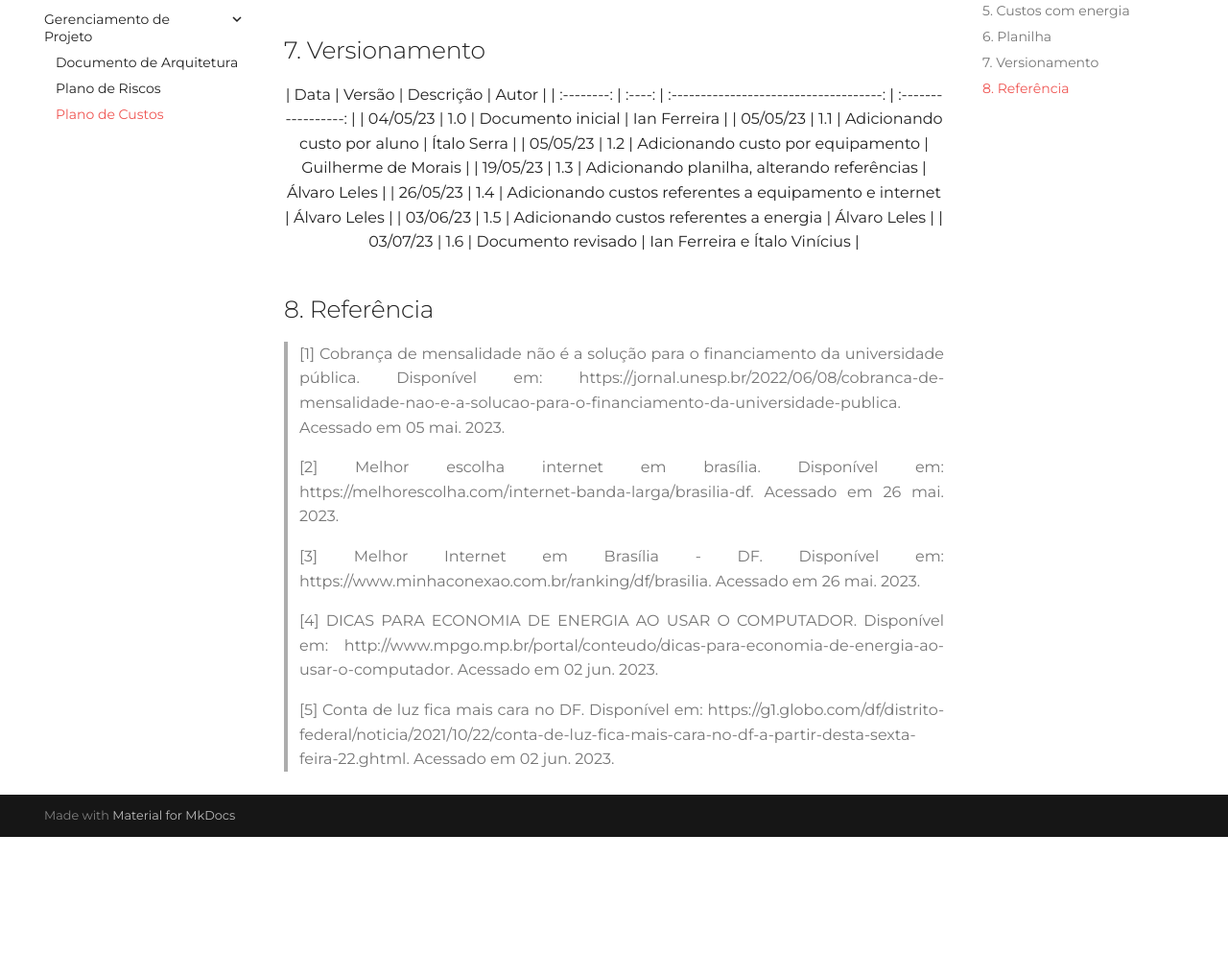
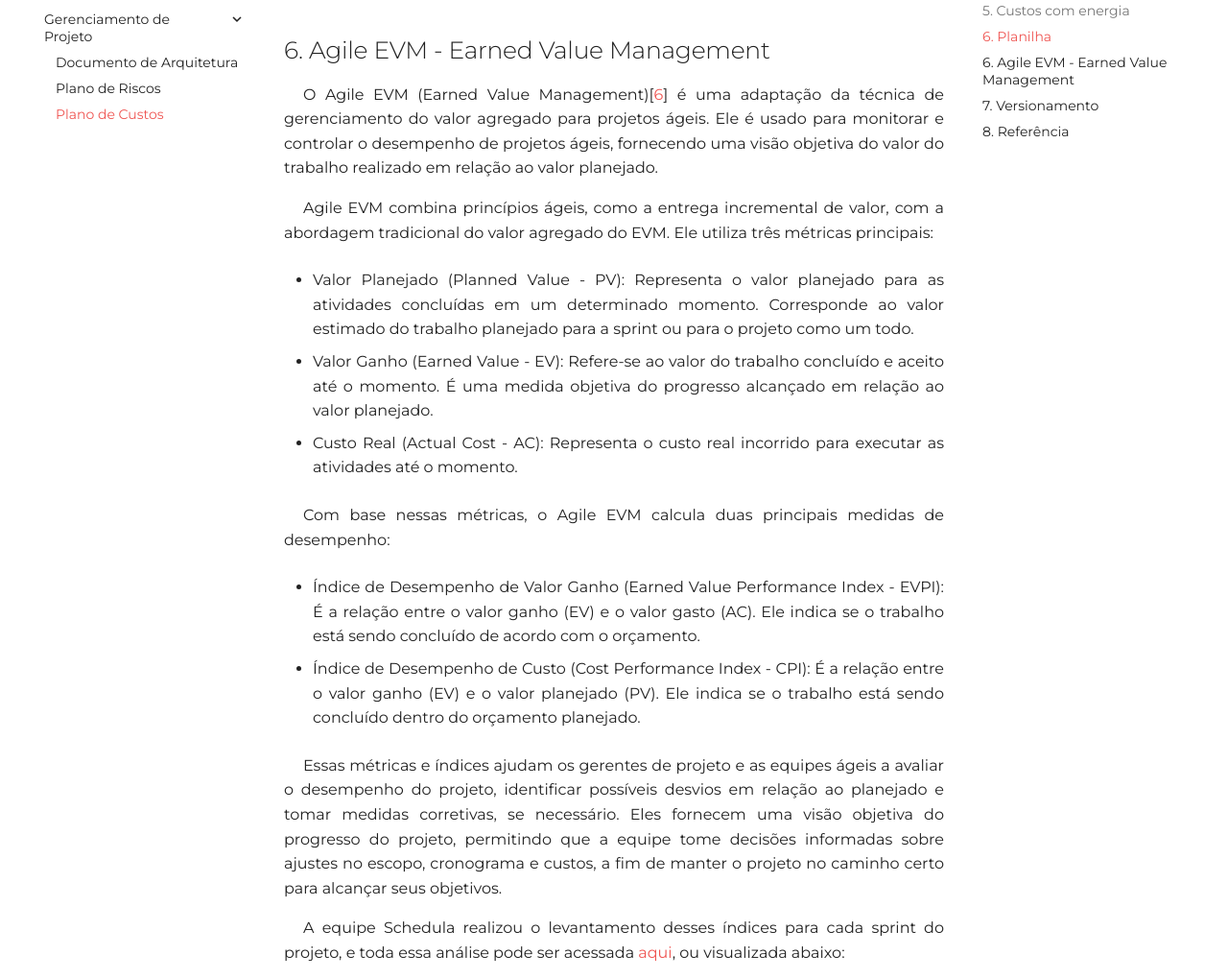
Before and after one commit to DITGO/2023-1-Schedula-Doc, an MkDocs documentation site: the page built from docs/visao_do_produto/plano_custos.md, in a window 1280 px wide and 1400 px high, scrolled down 2495 px. Shown: the part 223-1242 px from the top of the window at 96% size. Built offline with MkDocs 1.6.1 and Material for MkDocs 9.7.7, drawn with Linux system fonts in a browser that asks for light colours; some web fonts are replaced; comment, search, counter and statistics services are not loaded; before the commit the page ends 3590 px from its top, so only the background shows below that; some of the changed text lies outside the part shown; grey boxes are pictures that could not be loaded.

Commit message:
feat: adding EVM topic
Co-authored-by: AlvaroLeles <alvaro.leles@hotmail.com>
Co-authored-by: gabrielbpn <gabrielbpn0802@gmail.com>

```diff
--- a/docs/visao_do_produto/plano_custos.md
+++ b/docs/visao_do_produto/plano_custos.md
@@ -40,6 +40,30 @@
         sandbox='allow-same-origin allow-scripts allow-modals allow-popups allow-popups-to-escape-sandbox'>
 </iframe>
 
+## 6. Agile EVM - Earned Value Management
+
+<p align="justify" style="text-indent: 20px">O Agile EVM (Earned Value Management)[<a href=./#8-referencia>6</a>] é uma adaptação da técnica de gerenciamento do valor agregado para projetos ágeis. Ele é usado para monitorar e controlar o desempenho de projetos ágeis, fornecendo uma visão objetiva do valor do trabalho realizado em relação ao valor planejado.</p>
+
+<p align="justify" style="text-indent: 20px">Agile EVM combina princípios ágeis, como a entrega incremental de valor, com a abordagem tradicional do valor agregado do EVM. Ele utiliza três métricas principais:</p>
+
+- Valor Planejado (Planned Value - PV): Representa o valor planejado para as atividades concluídas em um determinado momento. Corresponde ao valor estimado do trabalho planejado para a sprint ou para o projeto como um todo.
+
+- Valor Ganho (Earned Value - EV): Refere-se ao valor do trabalho concluído e aceito até o momento. É uma medida objetiva do progresso alcançado em relação ao valor planejado.
+
+- Custo Real (Actual Cost - AC): Representa o custo real incorrido para executar as atividades até o momento.
+
+<p align="justify" style="text-indent: 20px">Com base nessas métricas, o Agile EVM calcula duas principais medidas de desempenho:</p>
+
+- Índice de Desempenho de Valor Ganho (Earned Value Performance Index - EVPI): É a relação entre o valor ganho (EV) e o valor gasto (AC). Ele indica se o trabalho está sendo concluído de acordo com o orçamento.
+
+- Índice de Desempenho de Custo (Cost Performance Index - CPI): É a relação entre o valor ganho (EV) e o valor planejado (PV). Ele indica se o trabalho está sendo concluído dentro do orçamento planejado.
+
+<p align="justify" style="text-indent: 20px">Essas métricas e índices ajudam os gerentes de projeto e as equipes ágeis a avaliar o desempenho do projeto, identificar possíveis desvios em relação ao planejado e tomar medidas corretivas, se necessário. Eles fornecem uma visão objetiva do progresso do projeto, permitindo que a equipe tome decisões informadas sobre ajustes no escopo, cronograma e custos, a fim de manter o projeto no caminho certo para alcançar seus objetivos.</p>
+
+<p align="justify" style="text-indent: 20px">A equipe Schedula realizou o levantamento desses índices para cada sprint do projeto, e toda essa análise pode ser acessada <a href='https://docs.google.com/spreadsheets/d/e/2PACX-1vTf-XCyaUycOe-57oOX3AhqMNJQ3rjs2RxASj2tfT8iD6ZaG1WDOvViSU4eSI2uFnxT45LltfjWjp54/pubhtml?widget=true&amp;headers=false'>aqui</a>, ou visualizada abaixo:</p>
+
+<iframe style="width: 100%; height: 500px" src="https://docs.google.com/spreadsheets/d/e/2PACX-1vTf-XCyaUycOe-57oOX3AhqMNJQ3rjs2RxASj2tfT8iD6ZaG1WDOvViSU4eSI2uFnxT45LltfjWjp54/pubhtml?widget=true&amp;headers=false"></iframe>
+
 ## 7. Versionamento
 
 <center>
@@ -53,6 +77,7 @@
 |  26/05/23  |  1.4   |   Adicionando custos referentes a equipamento e internet    | Álvaro Leles |
 |  03/06/23  |  1.5   |   Adicionando custos referentes a energia   | Álvaro Leles |
 |  03/07/23  |  1.6   |   Documento revisado   | Ian Ferreira e Ítalo Vinícius |
+|  08/07/23  |  1.7   |   Adicionando tabela de EVM  |  Álvaro, Gabriel B. e Guilherme |
 
 
 </center>
@@ -68,3 +93,5 @@
 > [4] DICAS PARA ECONOMIA DE ENERGIA AO USAR O COMPUTADOR. Disponível em: http://www.mpgo.mp.br/portal/conteudo/dicas-para-economia-de-energia-ao-usar-o-computador. Acessado em 02 jun. 2023.
 
 > [5] Conta de luz fica mais cara no DF. Disponível em: https://g1.globo.com/df/distrito-federal/noticia/2021/10/22/conta-de-luz-fica-mais-cara-no-df-a-partir-desta-sexta-feira-22.ghtml. Acessado em 02 jun. 2023.
+
+> [6] AgileEVM – Earned Value Management in Scrum Projects. Tamara S.; Brent B.; Thomas B. Proceedings of AGILE 2006 Conference. 2006.
```
